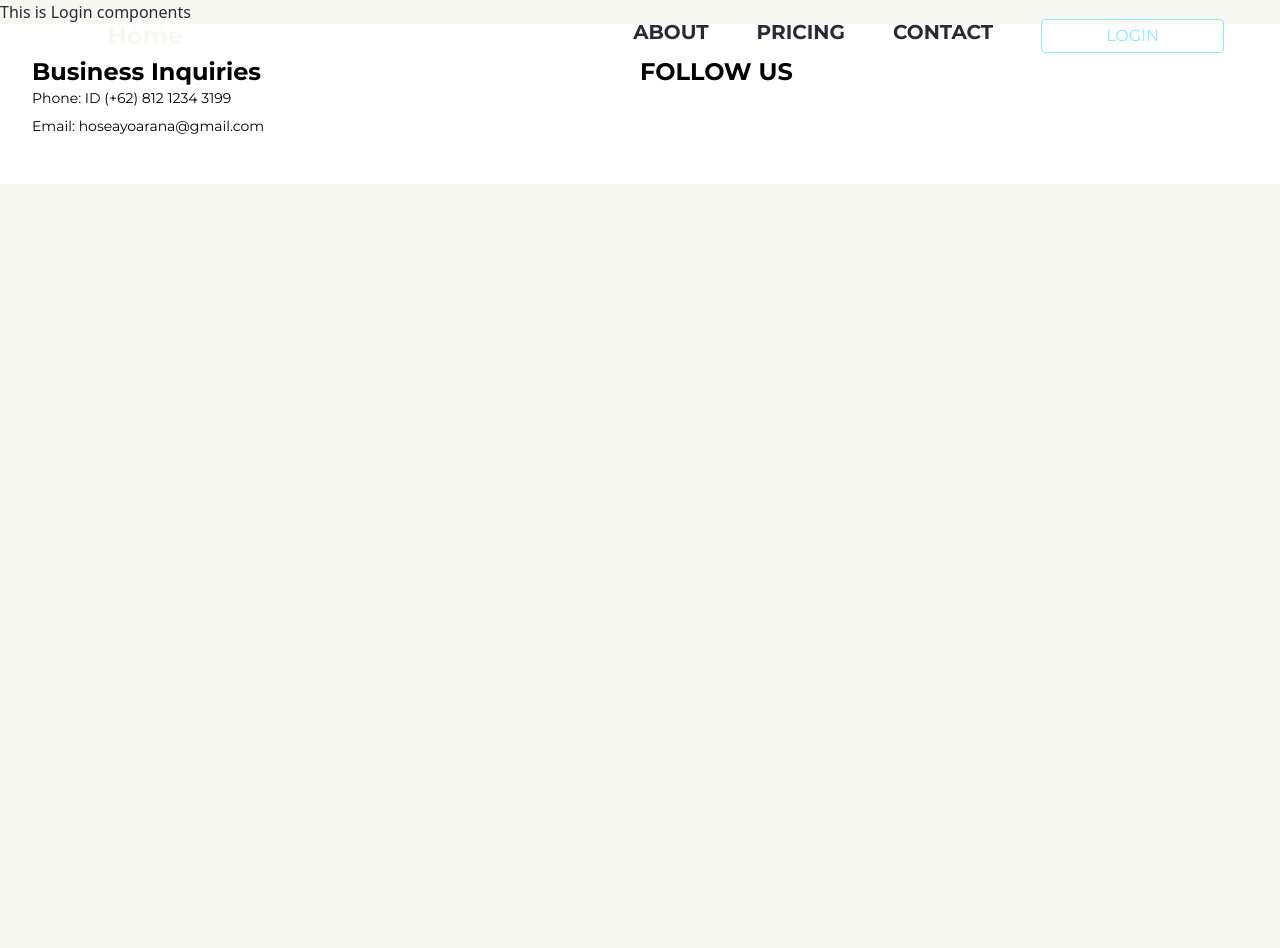
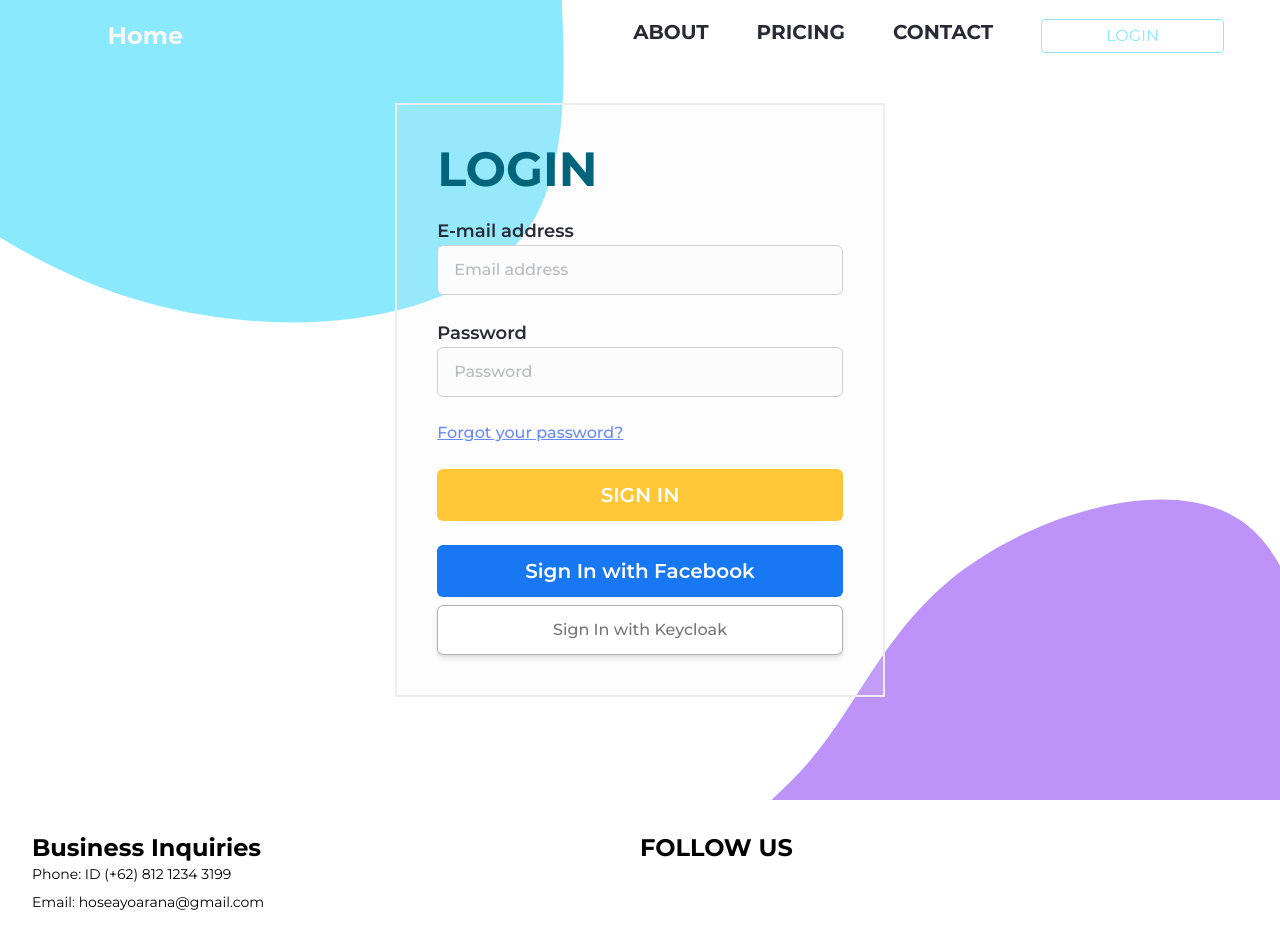
Before and after one commit to hosea100/KDTest2, a Next.js app: page /login in a window 1280 px wide. Shown: the top 948 px of the page. Before the commit the page ends 800 px from the top, so only its background shows below. Built offline with nearby package versions, Linux system fonts and the light colour scheme; some icons are missing.

Commit message:
login page

```diff
--- a/components/Login/index.js
+++ b/components/Login/index.js
@@ -1,8 +1,108 @@
-import React from 'react'
+"use client";
+import React, { useState } from 'react'
+import Link from 'next/link';
 
 function LoginForm() {
+  const [email, setEmail] = useState('');
+  const [password, setPassword] = useState('');
+  const [hidden, setHidden] = useState(true);
+
+  const handleSubmit = (event) => {
+    event.preventDefault();
+    // Add your form submission logic here
+  };
+
+  const togglePasswordVisibility = () => {
+    setHidden(!hidden);
+  };
+
   return (
-    <div>This is Login components</div>
+    <div
+      className='relative bg-skin-base-light bg-cover bg-center h-screen min-h-screen flex flex-col justify-center items-center font-montserrat' id='about'
+      style={{ backgroundImage: 'url("/Img/blobfull.svg")' }}
+    >
+      <div className="bg-[rgba(236,237,237,0.1)] border-2 border-[#eceded] box-border mx-10 p-10">
+        <h1 className="font-inter font-bold text-[#00657a] text-5xl mb-6">LOGIN</h1>
+        <div className="text-start mt-6">
+          <form name="LoginForm" onSubmit={handleSubmit}>
+            <div className="mb-6">
+              <label htmlFor="userID" className="font-raleway font-semibold text-lg mb-1">E-mail address</label>
+              <input
+                id="userID"
+                type="text"
+                name="userID"
+                placeholder="Email address"
+                className="w-full py-3 px-4 bg-[#fcfcfd] border border-[#cfd0d7] rounded-md font-raleway font-medium text-base text-[#000] placeholder-[rgba(26,32,61,0.3)]"
+                required
+                onChange={(event) => setEmail(event.target.value)}
+              />
+            </div>
+            <div className="mb-6 relative">
+              <label htmlFor="userPassword" className="font-raleway font-semibold text-lg mb-1">Password</label>
+              <input
+                id="userPassword"
+                type={hidden ? 'password' : 'text'}
+                name="userPassword"
+                placeholder="Password"
+                className="w-full py-3 px-4 bg-[#fcfcfd] border border-[#cfd0d7] rounded-md font-raleway font-medium text-base text-[#000] placeholder-[rgba(26,32,61,0.3)]"
+                required
+                onChange={(event) => setPassword(event.target.value)}
+              />
+              <span
+                className="absolute right-0 bottom-0 transform translate-x-1/2 translate-y-[-30%] cursor-pointer"
+                onClick={togglePasswordVisibility}
+              >
+                {hidden ? (
+                  <svg
+                    xmlns="http://www.w3.org/2000/svg"
+                    className="h-6 w-6 text-[#4D4D4D]"
+                    fill="none"
+                    viewBox="0 0 24 24"
+                    stroke="currentColor"
+                  >
+                    {/* Eye icon */}
+                  </svg>
+                ) : (
+                  <svg
+                    xmlns="http://www.w3.org/2000/svg"
+                    className="h-6 w-6 text-[#4D4D4D]"
+                    fill="none"
+                    viewBox="0 0 24 24"
+                    stroke="currentColor"
+                  >
+                    {/* Eye-slash icon */}
+                  </svg>
+                )}
+              </span>
+            </div>
+            <Link href="/">
+              <p className="font-raleway font-medium text-base text-[#698afd] underline mt-4 block">
+                Forgot your password?
+              </p>
+            </Link>
+            <button
+              type="submit"
+              className="w-full py-3 bg-[#ffc737] text-white font-raleway font-semibold text-xl rounded-md mt-6"
+            >
+              SIGN IN
+            </button>
+          </form>
+        </div>
+        <div className="text-center mt-6">
+          <button
+            className="w-full py-3 bg-[#1877f2] text-white font-raleway font-semibold text-xl rounded-md mb-2"
+          >
+            Sign In with Facebook
+          </button>
+          <button
+            className="w-full py-3 bg-white shadow-md border border-[rgba(0,0,0,0.3)] rounded-md font-raleway font-medium text-base text-[rgba(0,0,0,0.54)]"
+            onClick={() => signIn('keycloak')}
+          >
+            Sign In with Keycloak
+          </button>
+        </div>
+      </div>
+    </div>
   )
 }
 
```
